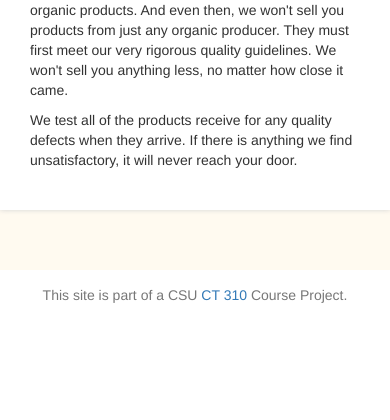
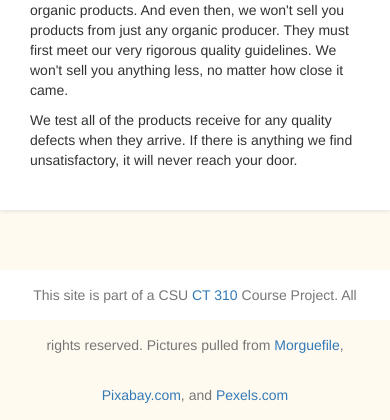
Before and after one commit to mjrerle/webdevp1, a PHP site: page /index.php in a window 390 px wide. Shown: the part 3659-4079 px from the top of the page. Before the commit the page ends 3962 px from the top, so only its background shows below. Run offline with PHP 8.4, Linux system fonts and the light colour scheme; some libraries are stand-ins or nearby versions.

Commit message:
minor bug fixes
changed session name to something more understandable, added attribution to footer(?), attempted to fix products_listing mess when browser size changes to phone size

```diff
--- a/templates/control.php
+++ b/templates/control.php
@@ -1,5 +1,6 @@
 <?php
-  session_name("something");
+  $sessname="p1_project_with_mjrerle_and_camja";
+  session_name($sessname);
   session_start();
   $host = $_SERVER['HTTP_HOST'];
   $uri = rtrim(dirname($_SERVER['PHP_SELF']), '/\\');
--- a/templates/footer.php
+++ b/templates/footer.php
@@ -1,6 +1,7 @@
 <footer class="footer">
       <div class="container">
-        <span class="text-muted">This site is part of a CSU <a href="https://www.cs.colostate.edu/~ct310/yr2017sp">CT 310</a> Course Project.</span>
+        <span class="text-muted">This site is part of a CSU <a href="https://www.cs.colostate.edu/~ct310/yr2017sp">CT 310</a> Course Project. All rights reserved. Pictures pulled from <a href="https://morguefile.com">Morguefile</a>, <a href="https://pixabay.com">Pixabay.com</a>, and <a href="https://www.pexels.com">Pexels.com</a></span>
+      </div>
       </div>
     </footer>
 </body>
--- a/templates/products_listing.php
+++ b/templates/products_listing.php
@@ -33,7 +33,7 @@ $ingredientArray = $ingredientStore->getIngredientList();
                     $reviewCount = count($reviewStore->getProductReviews($productID));
                     $rating = $reviewStore->getProductAvgRating($productID);
                     $stars = $reviewStore->getRatingStars($rating);
-                    echo '<div class="col-md-3 col-lg-3 col-md-3 product-listing">
+                    echo '<div class="col-sm-3 col-md-3 col-xs-3 product-listing">
                             <div class="thumbnail">
                                 <a href="'. $detailsURL .'">
                                     <img src="' . $imageURL . '" alt="thumbnail">
```
